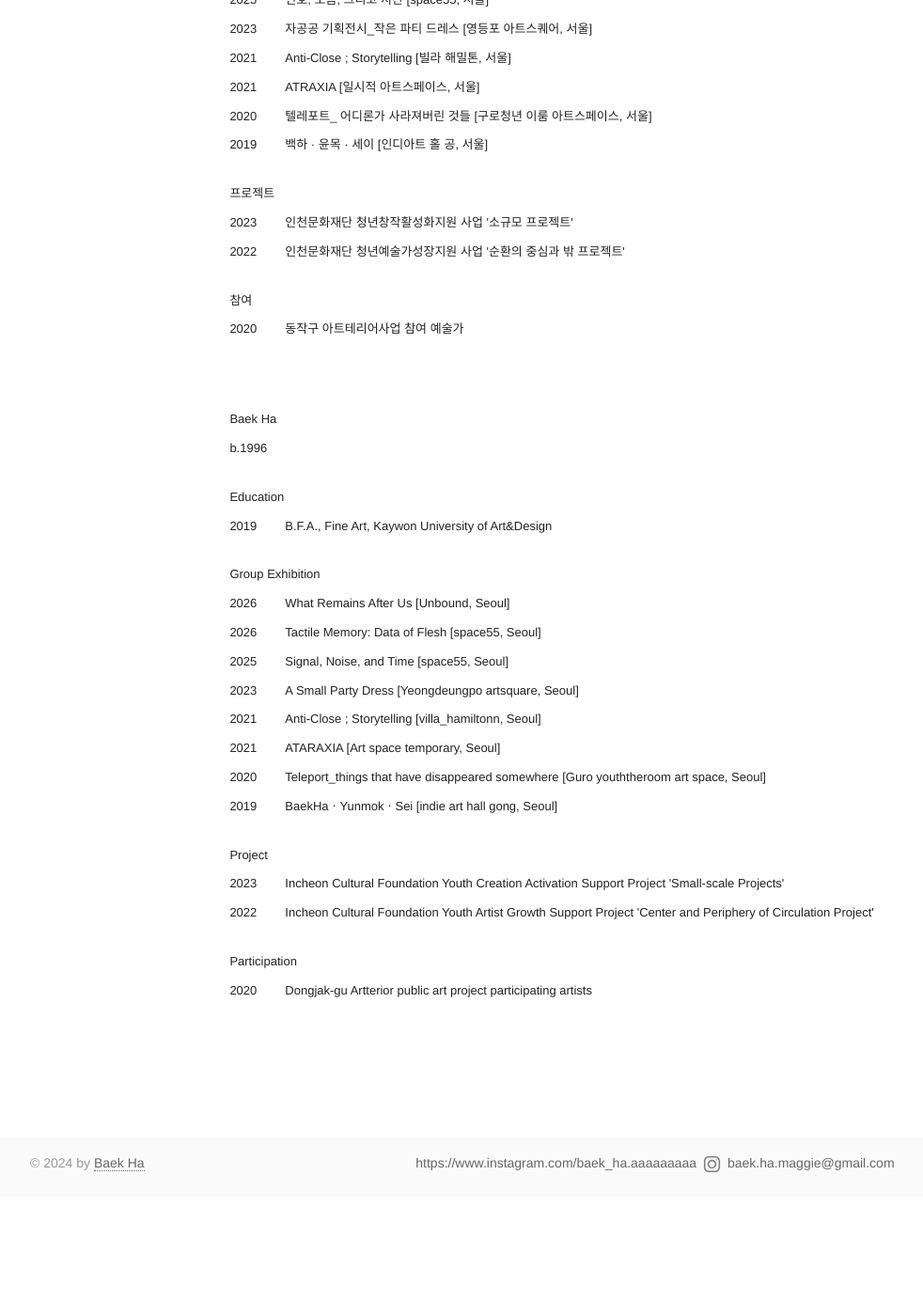
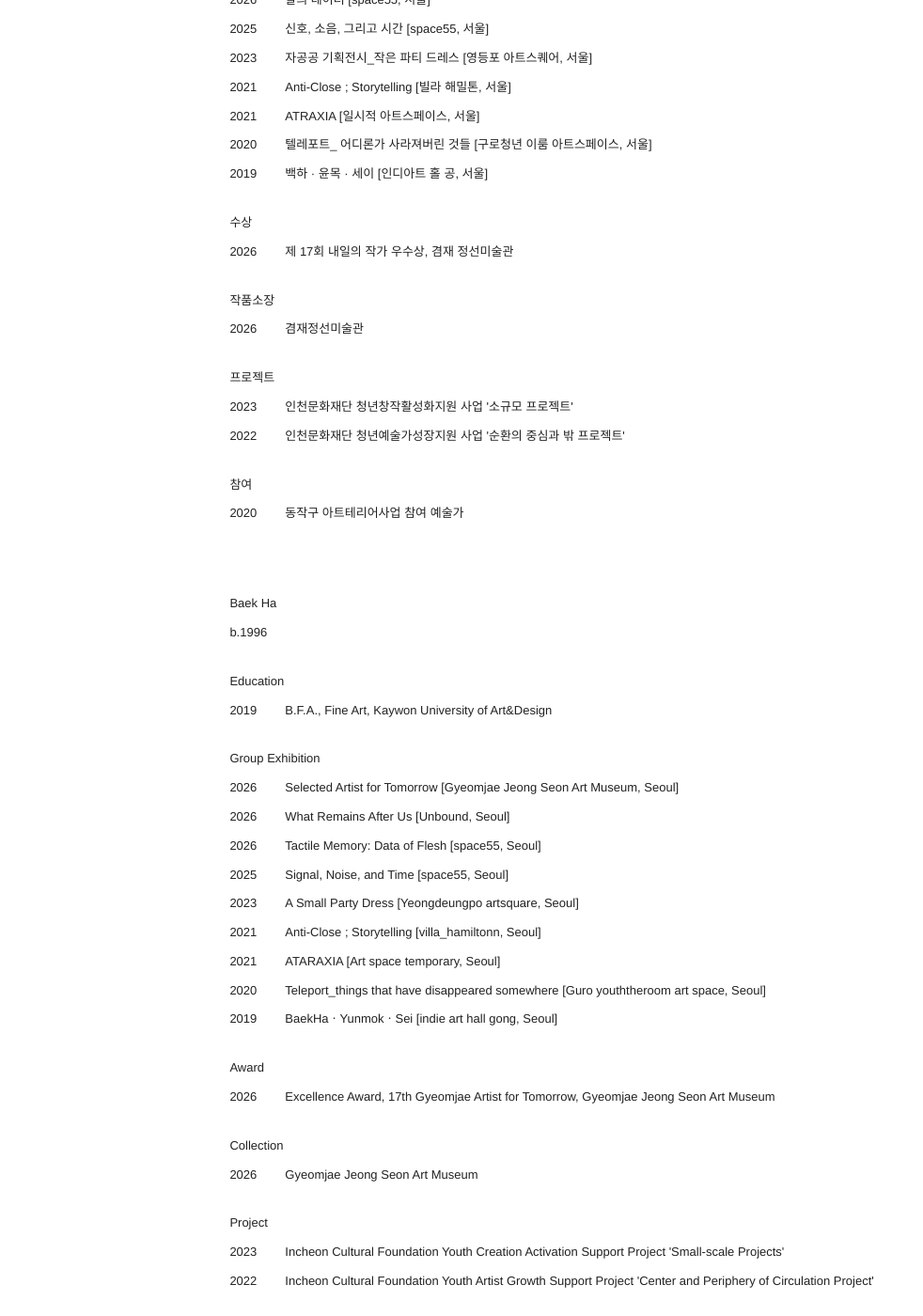
Before and after one commit to Baek-Ha/Baek-Ha.github.io, a Jekyll site: the page built from _posts/cv/2023-12-29-cv.md, in a window 1280 px wide and 1400 px high, scrolled down 485 px. Shown: the whole window at 94% size, without its empty margins (124-1106 px from the left). Built offline with Jekyll 4.4.1, drawn with Linux system fonts in a browser that asks for light colours; before the commit the page ends 1758 px from its top, so only the background shows below that; some of the changed text lies outside the part shown.

Commit message:
update 2026-10-28

```diff
--- a/_posts/cv/2023-12-29-cv.md
+++ b/_posts/cv/2023-12-29-cv.md
@@ -24,6 +24,10 @@ permalink: /cv
       </tr>
       <tr>
         <td class="title" colspan="2">단체전</td>
+      </tr>
+      <tr>
+        <td>2026</td>
+        <td>2026 내일의 작가 [겸재정선미술관, 서울]</td>
       </tr>
       <tr>
         <td>2026</td>
@@ -56,6 +60,20 @@ permalink: /cv
       <tr>
         <td>2019</td>
         <td>백하 · 윤목 · 세이 [인디아트 홀 공, 서울]</td>
+      </tr>
+      <tr>
+        <td class="title" colspan="2">수상</td>
+      </tr>
+      <tr>
+        <td>2026</td>
+        <td>제 17회 내일의 작가 우수상, 겸재 정선미술관</td>
+      </tr>
+      <tr>
+        <td class="title" colspan="2">작품소장</td>
+      </tr>
+      <tr>
+        <td>2026</td>
+        <td>겸재정선미술관</td>
       </tr>
       <tr>
         <td class="title" colspan="2">프로젝트</td>
@@ -97,6 +115,10 @@ permalink: /cv
       </tr>
       <tr>
         <td>2026</td>
+        <td>Selected Artist for Tomorrow [Gyeomjae Jeong Seon Art Museum, Seoul]</td>
+      </tr>
+      <tr>
+        <td>2026</td>
         <td>What Remains After Us [Unbound, Seoul]</td>
       </tr>
       <tr>
@@ -128,6 +150,20 @@ permalink: /cv
         <td>BaekHaㆍYunmokㆍSei [indie art hall gong, Seoul]</td>
       </tr>
       <tr>
+        <td class="title" colspan="2">Award</td>
+      </tr>
+      <tr>
+        <td>2026</td>
+        <td>Excellence Award, 17th Gyeomjae Artist for Tomorrow, Gyeomjae Jeong Seon Art Museum</td>
+      </tr>
+      <tr>
+        <td class="title" colspan="2">Collection</td>
+      </tr>
+      <tr>
+        <td>2026</td>
+        <td>Gyeomjae Jeong Seon Art Museum</td>
+      </tr>
+      <tr>
         <td class="title" colspan="2">Project</td>
       </tr>
       <tr>
```
Also changed, not shown: _posts/work/2026-03-14-work-2026.md (+18 -0 lines), 2 other files.
